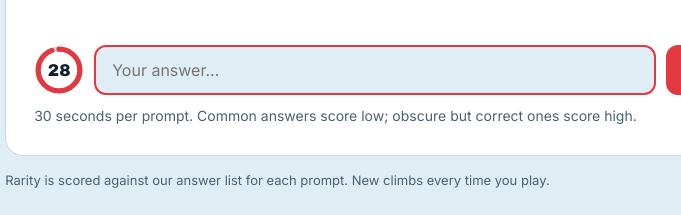
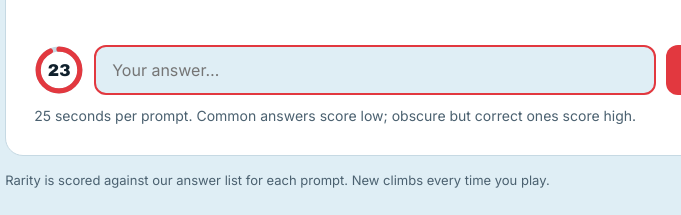
Before and after one commit to AustinBirchall/rareair, a plain HTML site: page index.html in a window 1280 px wide. Shown: the part 615-830 px from the top of the page, 246-927 px from the left. Drawn offline with Linux system fonts and the light colour scheme.

Commit message:
Shorten the clock to 25 seconds
Co-Authored-By: Claude Opus 5.5 <noreply@anthropic.com>
Claude-Session: https://claude.ai/code/session_017JNXVhk9Yg4ZsWzmX4tUmz

```diff
--- a/index.html
+++ b/index.html
@@ -109,7 +109,7 @@ button:disabled{opacity:.55;cursor:wait}
     <h2 id="prompt"></h2>
     <p class="count" id="count"></p>
     <form id="f" autocomplete="off">
-      <div class="clock" id="clock" aria-live="polite"><svg viewBox="0 0 48 48"><circle cx="24" cy="24" r="20" class="trk"/><circle cx="24" cy="24" r="20" class="arc" id="arc"/></svg><b id="secs">30</b></div>
+      <div class="clock" id="clock" aria-live="polite"><svg viewBox="0 0 48 48"><circle cx="24" cy="24" r="20" class="trk"/><circle cx="24" cy="24" r="20" class="arc" id="arc"/></svg><b id="secs">25</b></div>
       <input id="ans" maxlength="60" placeholder="Your answer…" aria-label="Your answer">
       <button id="go" type="submit">Climb</button>
     </form>
@@ -178,7 +178,7 @@ function show(){
   $("dots").innerHTML=qs.map((_,k)=>`<i class="${k<i?"on":k===i?"cur":""}"></i>`).join("");
   $("rnd").textContent=`Climb #${climb} · round ${i+1} of ${ROUNDS}`;
   $("prompt").textContent="Name "+qs[i];
-  $("hint").textContent="30 seconds per prompt. Common answers score low; obscure but correct ones score high.";
+  $("hint").textContent="25 seconds per prompt. Common answers score low; obscure but correct ones score high.";
   $("ans").value="";$("ans").disabled=true;$("go").disabled=true;$("go").textContent="Climb";
   $("verdict").classList.remove("show");
   setClock(LIMIT);
@@ -189,7 +189,7 @@ function show(){
   };
   clearTimeout(pre);tick();
 }
-const LIMIT=30;let pre=0,timer=0,ends=0;
+const LIMIT=25;let pre=0,timer=0,ends=0;
 function setClock(s){
   $("secs").textContent=Math.ceil(s);
   $("arc").style.strokeDashoffset=125.7*(1-s/LIMIT);
```
